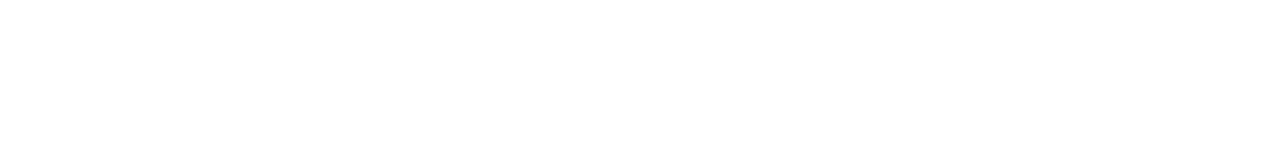
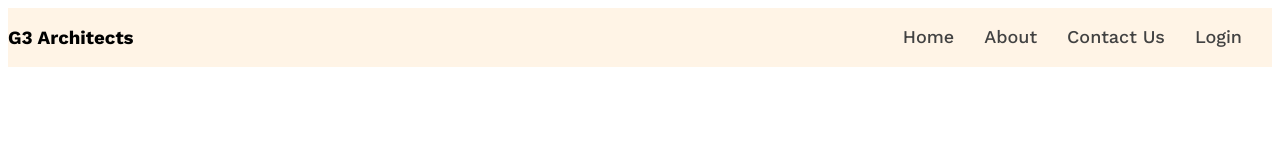
Before and after one commit to shahadat-hossain99/g3-architects-project, a plain HTML site: page index.html in a window 1280 px wide. Drawn offline with nearby package versions, Linux system fonts and the light colour scheme.

Commit message:
navbar customised and style added per figma design

```diff
--- a/index.html
+++ b/index.html
@@ -6,5 +6,26 @@
     <title>G3 Architects Website</title>
     <link rel="stylesheet" href="style.css" />
   </head>
-  <body></body>
+  <body class="work-sans-font">
+    <header class="bg-light">
+      <nav class="navbar display-flex">
+        <h3 class="brand">G3 Architects</h3>
+        <ul class="nav-links display-flex">
+          <li class="nav-item">
+            <a href="" class="nav-link text-dark2">Home</a>
+          </li>
+          <li class="nav-item">
+            <a href="" class="nav-link text-dark2">About</a>
+          </li>
+          <li class="nav-item">
+            <a href="" class="nav-link text-dark2">Contact Us</a>
+          </li>
+          <li class="nav-item">
+            <a href="" class="nav-link text-dark2">Login</a>
+          </li>
+        </ul>
+      </nav>
+    </header>
+    <footer></footer>
+  </body>
 </html>
--- a/style.css
+++ b/style.css
@@ -0,0 +1,44 @@
+@import url("https://fonts.googleapis.com/css2?family=Work+Sans:ital,wght@0,100..900;1,100..900&display=swap");
+
+.work-sans-font {
+  font-family: "Work Sans", sans-serif;
+  font-optical-sizing: auto;
+}
+/* shared style */
+.display-flex {
+  display: flex;
+}
+.text-dark2 {
+  color: #424242;
+}
+.text-dark3 {
+  color: #727272;
+}
+.bg-light {
+  background-color: rgba(255, 144, 14, 0.1);
+}
+
+/* header style */
+
+/* navbar related style */
+.navbar {
+  justify-content: space-between;
+}
+
+.nav-item {
+  list-style: none;
+  margin-right: 30px;
+}
+
+.nav-link {
+  text-decoration: none;
+  font-size: 18px;
+  font-weight: 500;
+  line-height: 26px;
+}
+
+.navbar,
+.banner {
+  max-width: 1440px;
+  margin: 0 auto;
+}
```
